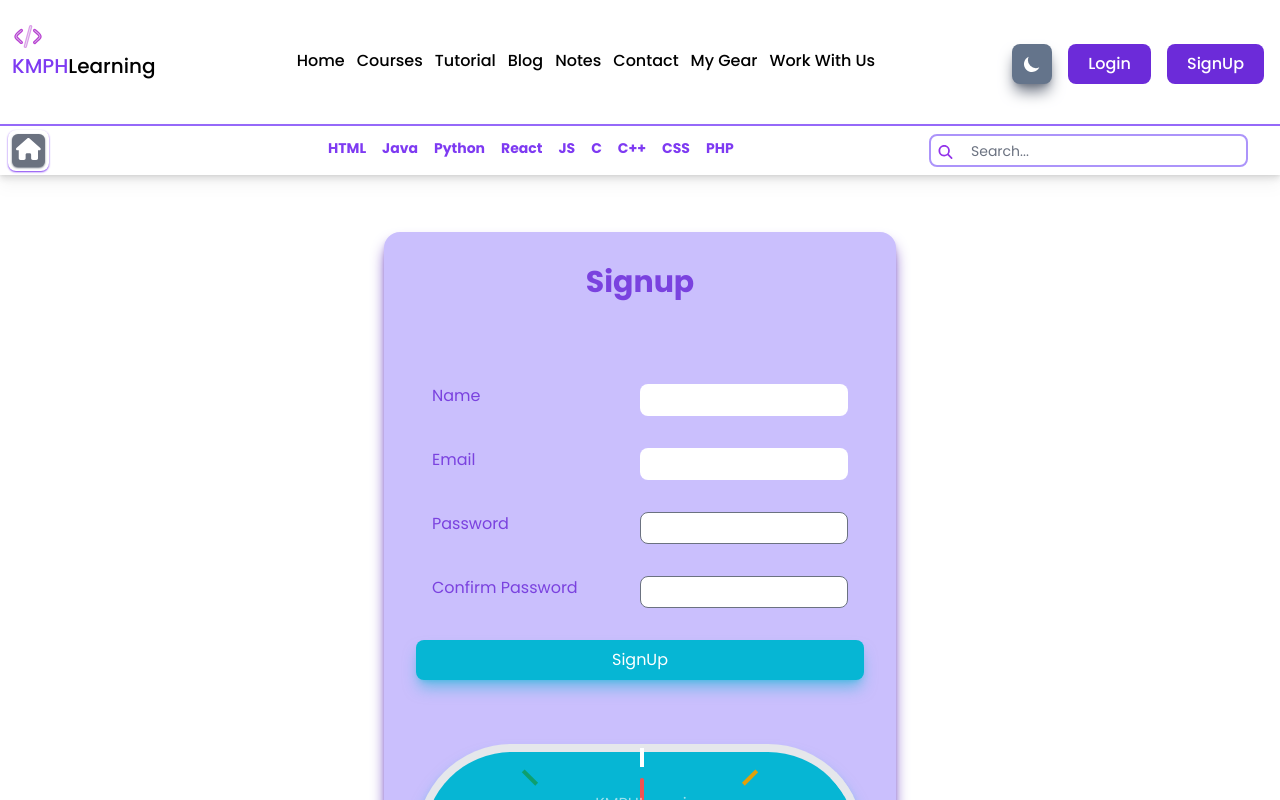
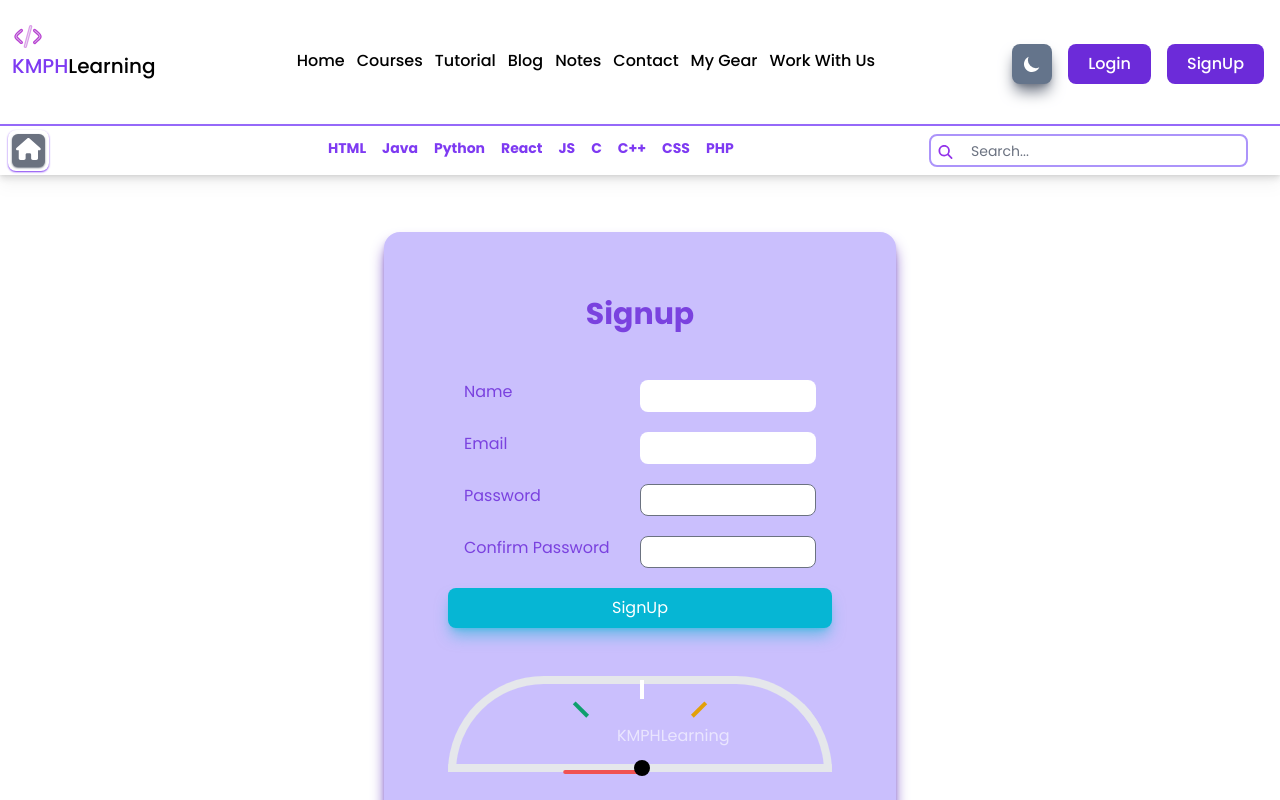
Before and after one commit to CL4P7R4P-97/Tailwind-Projects, a React (Vite) app in the folder kmph-learning/: page /signup in a window 1280 px wide. Shown: the top 800 px of the page. Built offline with nearby package versions, Linux system fonts and the light colour scheme; what tailwind-scrollbar-variants would draw is missing.

Commit message:
signupAlmost

```diff
--- a/kmph-learning/src/components/auth/Signup.jsx
+++ b/kmph-learning/src/components/auth/Signup.jsx
@@ -1,67 +1,146 @@
-import React from "react";
+import React, { useEffect, useState } from "react";
+import audio from "../../assets/audio/engine.mp3";
 
 const Signup = () => {
+  const [values, setValues] = useState(["", "", "", "", ""]);
+  const [filledInputs, setFilledInputs] = useState(0);
+  const [prevInputCount, setPrevInputCount] = useState(0);
+
+  useEffect(() => {
+    const container = document.getElementById("meter");
+    const audio = document.getElementById("audio");
+
+    const handleAnimationStart = () => {
+      if (prevInputCount === 0 && filledInputs === 1) {
+        audio.currentTime = 0;
+        audio.play();
+        setTimeout(() => {
+          audio.pause();
+        }, 3000); // Pause audio after 3 seconds
+      }
+    };
+
+    container.addEventListener("transitionstart", handleAnimationStart);
+
+    return () => {
+      container.removeEventListener("transitionstart", handleAnimationStart);
+    };
+  }, [filledInputs]);
+
+  const rotateNeedle = () => {
+    return {
+      transform: `translate(-50%, -100%) rotate(${filledInputs * 45 - 90}deg)`,
+    };
+  };
+
+  const handleChange = (index, value) => {
+    const newValues = [...values];
+    newValues[index] = value;
+    setValues(newValues);
+
+    const filledCount = newValues.filter((val) => val !== "").length;
+    setPrevInputCount(filledInputs);
+    setFilledInputs(filledCount);
+  };
   return (
-    <section className="flex h-screen items-center justify-center  ">
-      <div className="flex h-4/5 w-2/5 flex-col justify-between gap-y-5 rounded-2xl bg-purple-300 p-8 shadow-lg shadow-purple-800 dark:bg-gray-600 dark:shadow-gray-400 ">
-        <div className="divide-y-3  mb-5 divide-y divide-slate-200 text-center">
+    <section className="flex h-screen items-center justify-center ">
+      <div className="flex h-4/5 flex-col space-y-12 rounded-2xl bg-purple-300  shadow-lg shadow-purple-800 dark:bg-gray-600 dark:shadow-gray-400 xxsm:w-[90%] xxsm:p-8 sm:w-2/5 md:p-16 ">
+        <div className="divide-y-3   divide-y divide-slate-200 text-center">
           {" "}
           <h1 className=" text-3xl font-bold text-purple-700/85 dark:text-white">
             Signup
           </h1>{" "}
         </div>
 
-        <form className="flex flex-col justify-evenly space-y-8  ">
-          <div className="flex flex-row justify-between  px-4">
+        <form className="flex flex-col  justify-evenly space-y-5  ">
+          <div className="flex flex-row  justify-between  px-4">
             <label
-              htmlFor="#name"
+              htmlFor="name"
               className="text-purple-700/85 dark:text-white"
             >
               Name
             </label>
-            <input className=" h-8 w-2/4 rounded-lg p-2" />
+            <input
+              onChange={(e) => handleChange(0, e.target.value)}
+              name="name"
+              value={values.name}
+              id="name"
+              className=" h-8 rounded-lg p-2 xxsm:w-[50%] md:w-2/4"
+            />
           </div>
-          <div className="flex flex-row justify-between  px-4">
+          <div className="flex flex-row  justify-between  px-4">
             <label
-              htmlFor="#email"
+              htmlFor="email"
               className="text-purple-700/85 dark:text-white"
             >
               Email
             </label>
-            <input className=" h-8 w-2/4 rounded-lg  p-2 " />
+            <input
+              onChange={(e) => handleChange(1, e.target.value)}
+              id="email"
+              name="email"
+              value={values.email}
+              className=" h-8 rounded-lg p-2 xxsm:w-[50%] md:w-2/4 "
+            />
           </div>
-          <div className="flex flex-row justify-between  px-4">
+          <div className="flex flex-row  justify-between  px-4">
             <label
-              htmlFor="#password"
+              htmlFor="password"
               className="text-purple-700/85 dark:text-white"
             >
               Password
             </label>
-            <input type="password" className="h-8 w-2/4 rounded-lg  p-2 " />
+            <input
+              onChange={(e) => handleChange(2, e.target.value)}
+              id="password"
+              type="password"
+              value={values.password}
+              name="password"
+              className="h-8 rounded-lg p-2 xxsm:w-[50%] md:w-2/4 "
+            />
           </div>
-          <div className="flex flex-row justify-between  px-4">
+          <div className="flex flex-row justify-between px-4  ">
             <label
-              htmlFor="#password"
+              htmlFor="cPassword"
               className="text-purple-700/85 dark:text-white"
             >
               Confirm Password
             </label>
-            <input type="password" className="h-8 w-2/4 rounded-lg  p-2 " />
+            <input
+              onChange={(e) => handleChange(3, e.target.value)}
+              id="cPassword"
+              value={values.cPassword}
+              name="cPassword"
+              type="password"
+              className="h-8 rounded-lg p-2 xxsm:w-[50%]  md:w-2/4 "
+            />
           </div>
 
           <button className="btn btn-light ">SignUp</button>
         </form>
         <div className="relative">
-          <div className="w-30 btn-light z-10 h-24 rounded-t-full border-8 border-solid  p-4  shadow-inner  "></div>
-          <div className=" z-100 absolute bottom-1 left-2/4 h-3/5 w-1 rounded-t-full bg-red-500"></div>
-          <div className="  absolute left-1/4 top-1/4  h-1/5 w-1 -rotate-45 bg-green-500"></div>
-          <div className="  absolute left-[40%] top-2/4 z-0 text-white opacity-60">
-            KMPHLearning
+          <div
+            className={`w-30  z-10 ${filledInputs > 0 ? "startEngine" : "bg-inherit"} h-24 rounded-t-full border-8 border-solid  p-4  `}
+          ></div>
+
+          <div
+            style={rotateNeedle()}
+            id="meter"
+            className={`z-100   speedometer absolute left-2/4 h-4/5 w-1 -rotate-90 rounded-t-full bg-red-500 `}
+          >
+            <audio duration="3" id="audio">
+              <source src={audio} type="audio/mpeg" />
+              Your browser does not support the audio element.
+            </audio>
           </div>
-          <div className="  absolute right-1/4 top-1/4 h-1/5 w-1 rotate-45 bg-yellow-400"></div>
+          <div className="   absolute left-[34%] top-1/4  h-1/5 w-1 -rotate-45 bg-green-500"></div>
+          <div className="  absolute left-[44%] top-2/4 z-0 text-white opacity-60">
+            {filledInputs === 4 ? "Ready !" : "KMPHLearning"}
+          </div>
+          <div className="  absolute right-[34%] top-1/4 h-1/5 w-1 rotate-45 bg-yellow-400"></div>
           <div className="  absolute left-2/4 top-1 h-1/5 w-1 bg-white"></div>
 
-          <div className=" absolute bottom-0 left-[49%] h-4 w-4 rounded-full bg-black "></div>
+          <div className=" absolute -bottom-1 left-[48.5%] h-4 w-4 rounded-full bg-black "></div>
         </div>
       </div>
     </section>
--- a/kmph-learning/src/components/sideMenu/SideMenu.jsx
+++ b/kmph-learning/src/components/sideMenu/SideMenu.jsx
@@ -213,13 +213,13 @@ const SideMenu = () => {
               </div>
               <div className="py-6">
                 <a
-                  href="#"
+                  href="/login"
                   className="-mx-3 my-1 block rounded-lg bg-gray-500  px-3 py-2.5 text-base font-semibold leading-7 text-white  hover:bg-purple-700/85 hover:text-white dark:hover:bg-gray-700"
                 >
                   Log in
                 </a>
                 <a
-                  href="#"
+                  href="/signup"
                   className="-mx-3 my-1 block rounded-lg bg-gray-500  px-3 py-2.5 text-base font-semibold leading-7 text-white  hover:bg-purple-700/85 hover:text-white dark:hover:bg-gray-700"
                 >
                   Sign Up
--- a/kmph-learning/src/index.css
+++ b/kmph-learning/src/index.css
@@ -179,3 +179,31 @@ body {
 .animation-logo {
   -webkit-animation: glowLogo 4.5s ease-out infinite;
 }
+
+/*speedometer */
+.speedometer {
+  transform-origin: bottom;
+  transition: transform 0.5s ease;
+  transition-delay: 1s;
+}
+
+@keyframes flicker {
+  0% {
+    background-color: gray; /* Initial background color */
+  }
+  25%,
+  50%,
+  100% {
+    @apply /* Initial background color */ bg-cyan-400;
+  }
+
+  40%,
+  70% {
+    background-color: gray; /* Final background color */
+  }
+}
+
+.startEngine {
+  animation: flicker 1s ease forwards; /* Adjust duration as needed */
+  @apply bg-cyan-400;
+}
```
Also changed, not shown: 1 other file (tests, documents, lock files or other folders).
